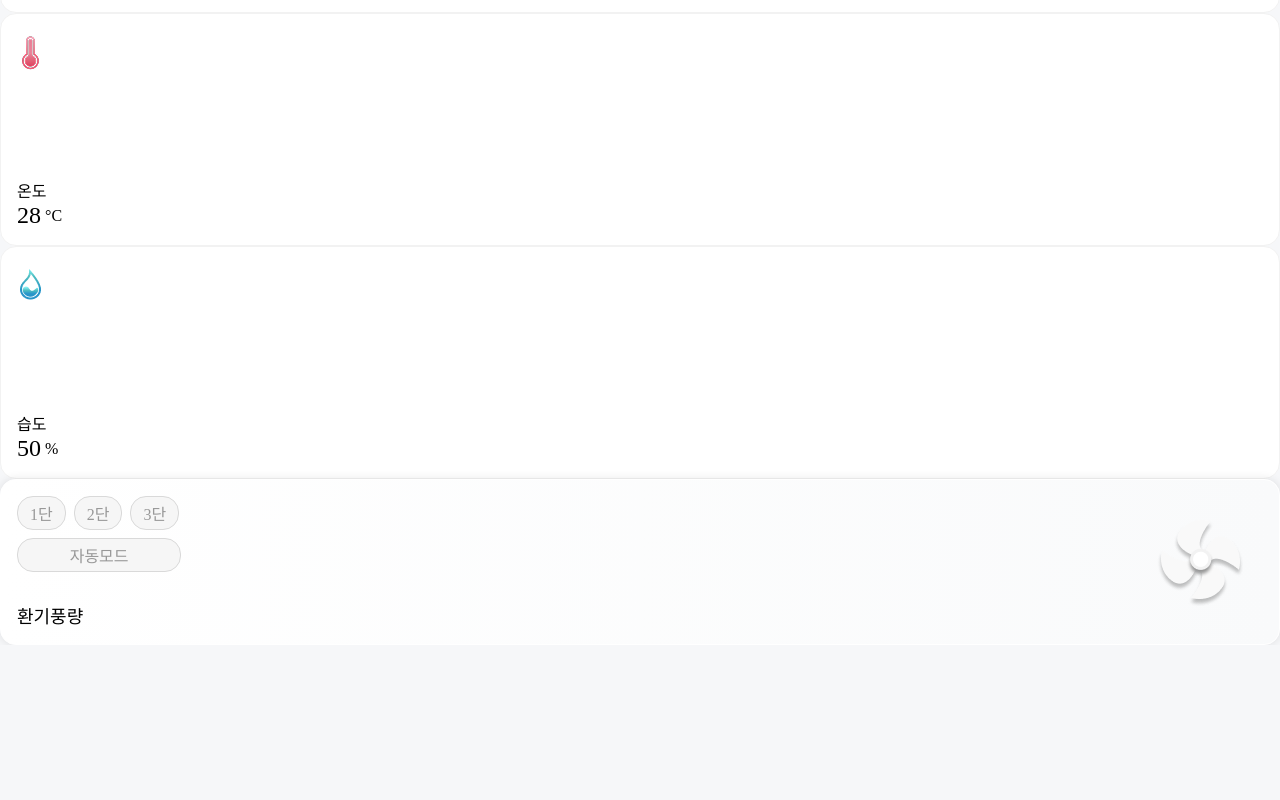
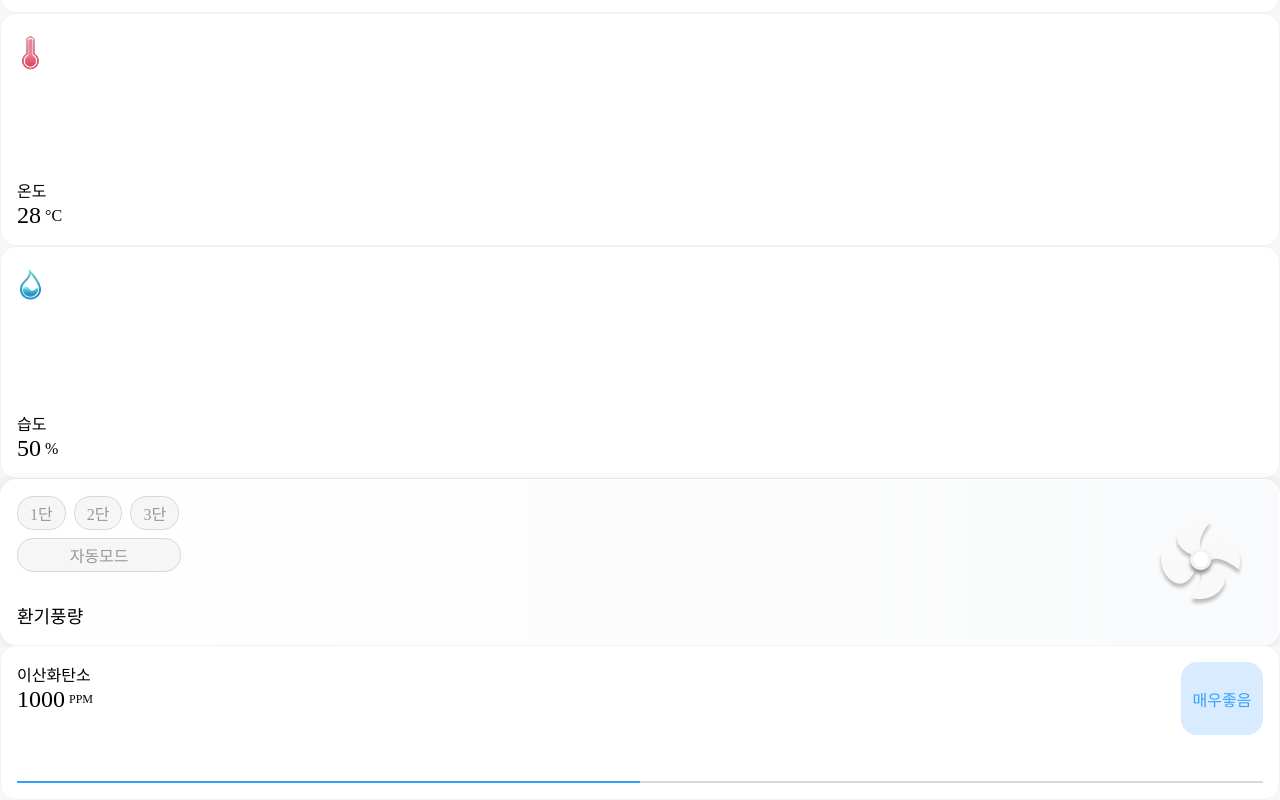
Before and after one commit to lesh94/study_iaq, a React (Create React App) app: page / in a window 1280 px wide. Shown: the part 1360-2160 px from the top of the page. Before the commit the page ends 2005 px from the top, so only its background shows below. Built offline with nearby package versions, Linux system fonts and the light colour scheme; no server answers.

Commit message:
feat(component):insideairhalfcard add

```diff
--- a/src/App.tsx
+++ b/src/App.tsx
@@ -13,6 +13,7 @@ import InsideAllAirTemperature from "./components/InsideAllAirTemperature";
 import temperatureIcon from "./assets/temperature_icon.png";
 import Humidity from "./assets/humidity_icon.png";
 import AirPowerSet from "./components/AirPowerSet";
+import InSideAirHalf from "./components/InSideAirHalf";
 
 type WeatherItem = {
   baseDate: string;
@@ -141,6 +142,7 @@ function App() {
           unit="%"
         />
         <AirPowerSet />
+        <InSideAirHalf />
       </div>
     </>
   );
--- /dev/null
+++ b/src/components/InSideAirHalf.scss
@@ -0,0 +1,60 @@
+.insideairhalf_wrap {
+  width: 100%;
+  background: white;
+  border-radius: 16px;
+  border: solid 1px #f2f2f2;
+  padding: 16px;
+  display: flex;
+  flex-direction: column;
+  gap: 46px;
+  > .insideairhalf_top {
+    display: flex;
+    justify-content: space-between;
+    > .insideairhalf_top_left {
+      > .insideairhalf_name {
+        font-weight: 500;
+      }
+      > .insideairhalf_unit_wrap {
+        display: flex;
+        align-items: center;
+        gap: 4px;
+        > .insideairhalf_number {
+          font-size: 24px;
+        }
+        > .insideairhalf_unit {
+          font-size: 12px;
+          font-weight: 500;
+        }
+      }
+    }
+    > .insideairhalf_top_right {
+      > .insideairhalf_text_box {
+        width: 82px;
+        height: 73px;
+        background-color: #d8ebff;
+        border-radius: 16px;
+        display: flex;
+        align-items: center;
+        justify-content: center;
+        > .insideairhalf_text {
+          font-weight: 500;
+          color: #36a0fc;
+        }
+      }
+    }
+  }
+  > .insideairhalf_bottom {
+    width: 100%;
+    height: 2px;
+    > .insideairhalf_graph_backgournd {
+      width: 100%;
+      height: 2px;
+      background-color: #d9d9d9;
+      > .insideairhalf_graph {
+        width: 50%;
+        height: 2px;
+        background-color: #36a0fc;
+      }
+    }
+  }
+}
--- /dev/null
+++ b/src/components/InSideAirHalf.tsx
@@ -0,0 +1,32 @@
+import React from "react";
+import "./InSideAirHalf.scss";
+
+const InSideAirHalf = () => {
+  return (
+    <>
+      <div className="insideairhalf_wrap">
+        <div className="insideairhalf_top">
+          <div className="insideairhalf_top_left">
+            <p className="insideairhalf_name">이산화탄소</p>
+            <div className="insideairhalf_unit_wrap">
+              <p className="insideairhalf_number">1000</p>
+              <p className="insideairhalf_unit">PPM</p>
+            </div>
+          </div>
+          <div className="insideairhalf_top_right">
+            <div className="insideairhalf_text_box">
+              <p className="insideairhalf_text">매우좋음</p>
+            </div>
+          </div>
+        </div>
+        <div className="insideairhalf_bottom">
+          <div className="insideairhalf_graph_backgournd">
+            <div className="insideairhalf_graph"></div>
+          </div>
+        </div>
+      </div>
+    </>
+  );
+};
+
+export default InSideAirHalf;
```
